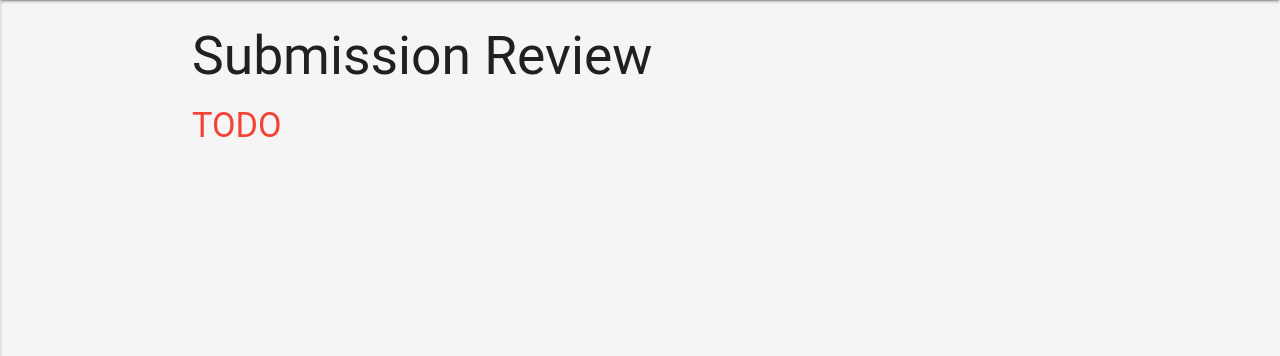
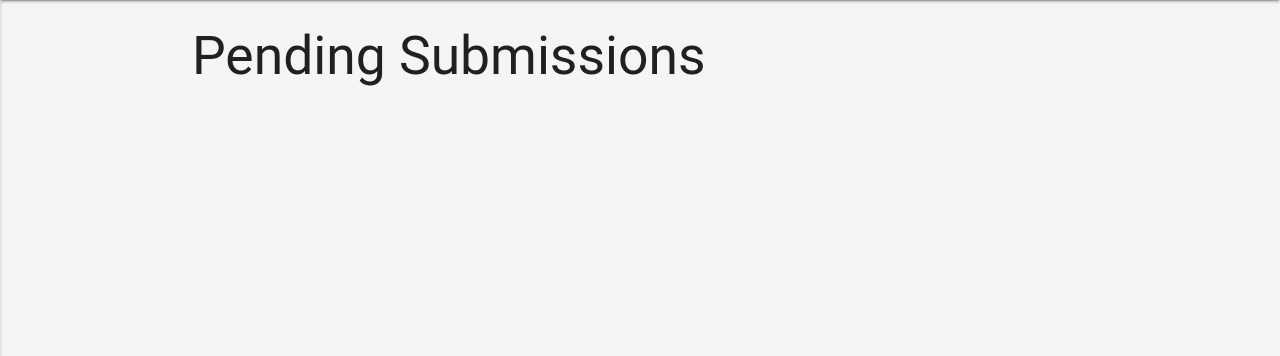
Before and after one commit to Celeo/GETIN-Auth, a Flask app: template auth/templates/wiki/review_all.html in a window 1280 px wide. Shown: the part 64-420 px from the top of the page. Run offline with Flask 2, Linux system fonts and the light colour scheme; the template is opened without the code that fills it, so the values that code supplies are empty; the visitor is signed in with stand-in values (Sample User, id 1); some libraries are stand-ins or nearby versions; some web fonts are replaced.

Commit message:
Started work on revision acceptance

```diff
--- a/auth/templates/wiki/review_all.html
+++ b/auth/templates/wiki/review_all.html
@@ -3,8 +3,14 @@
 
 {% block content %}
 
-<h2>Submission Review</h2>
+<h2>Pending Submissions</h2>
 
-<h4 class="red-text">TODO</h4>
+<ul class="circle bigger">
+  {% for review in pending %}
+    <li><a href="#">
+      Review #{{ review.id }} on {{ review.page.namespace.name }}/{{ review.page.name }} by {{ review.user.name }}
+    </a></li>
+  {% endfor %}
+</ul>
 
 {% endblock content %}
--- a/auth/wiki/app.py
+++ b/auth/wiki/app.py
@@ -34,7 +34,7 @@ def recent_changes():
 def review_changes():
     if not current_user.is_authenticated or not current_user.wiki_mod:
         return redirect('/')
-    return render_template('wiki/review_all.html')
+    return render_template('wiki/review_all.html', pending=Revision.query.filter_by(state='Pending').all())
 
 
 @app.route('/admin')
@@ -61,7 +61,9 @@ def edit(namespace, name):
             db.session.commit()
         r = Revision(page.id, current_user.id, contents)
         db.session.add(r)
-        page.contents = contents
+        if current_user.wiki_mod:
+            r.status = 'Accepted by *server*'
+            page.contents = contents
         db.session.commit()
         return 'Saved'
     return render_template('wiki/edit.html', namespace=namespace, name=name, page=page, ns=ns)
--- a/auth/wiki/models.py
+++ b/auth/wiki/models.py
@@ -52,11 +52,13 @@ class Revision(db.Model):
     user_id = db.Column(db.Integer, db.ForeignKey('user.id'))
     contents = db.Column(db.String)
     date = db.Column(db.DateTime)
+    state = db.Column(db.String)
 
-    def __init__(self, page_id, user_id, contents):
+    def __init__(self, page_id, user_id, contents, state='Pending'):
         self.page_id = page_id
         self.user_id = user_id
         self.contents = contents
+        self.state = state
         self.date = datetime.utcnow()
 
     @property
```
Also changed, not shown: setup_database.py (+1 -6 lines).
